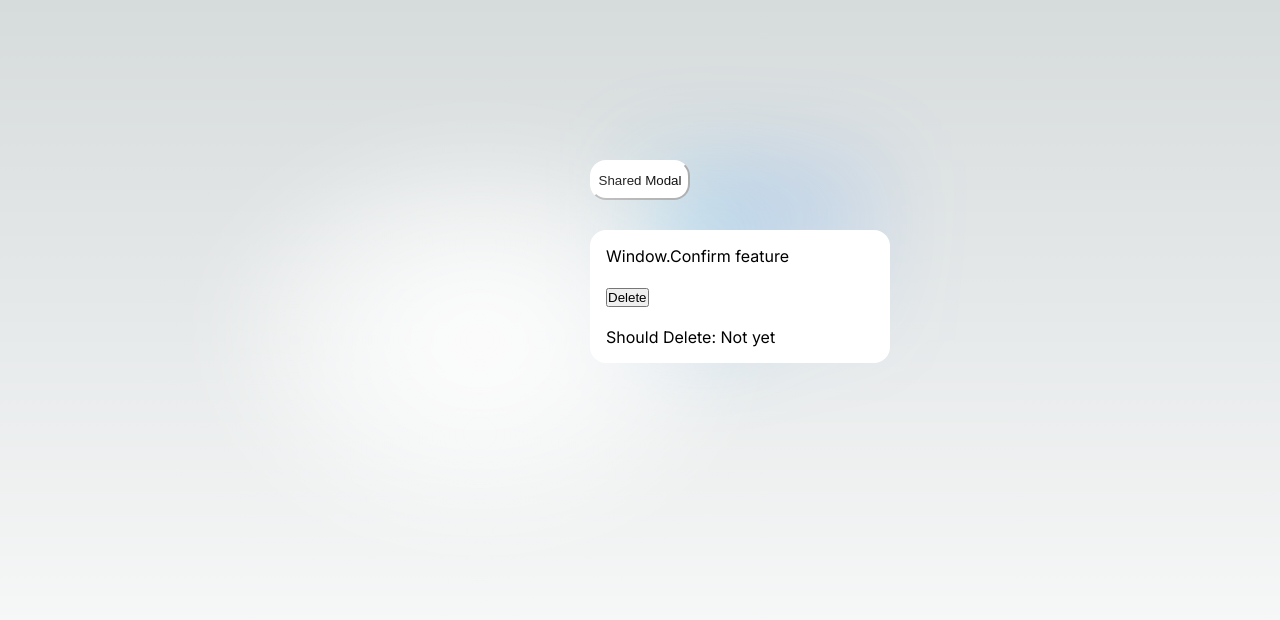
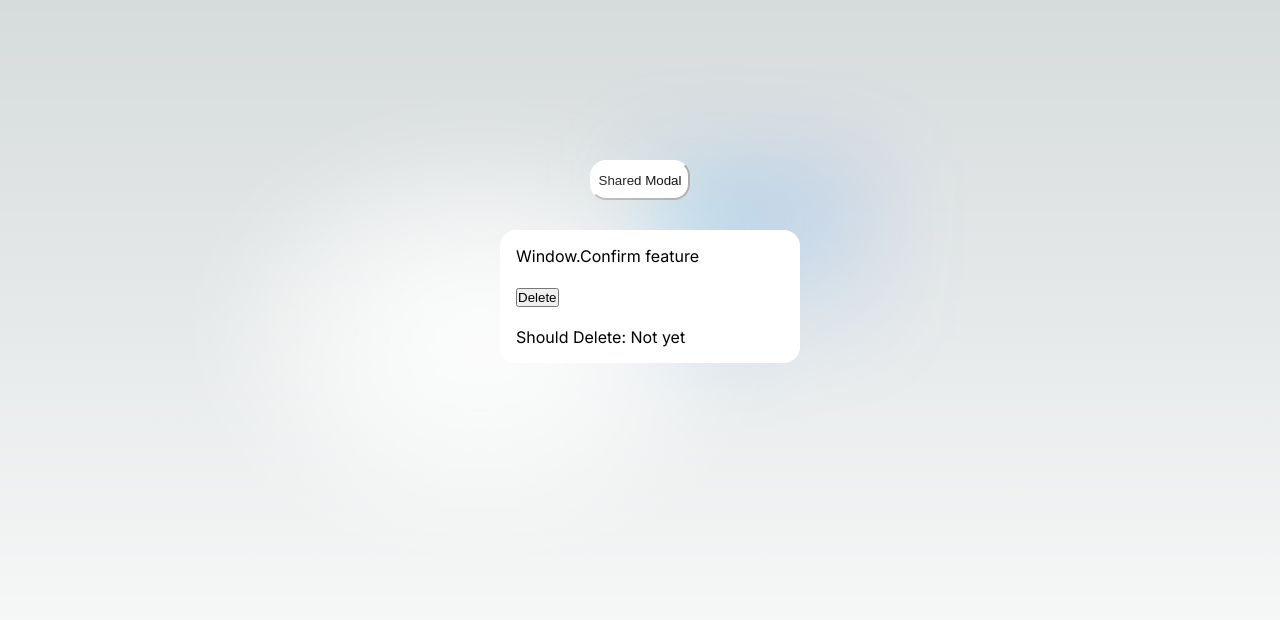
Before and after one commit to ashishguptabns/practice_react, a Next.js app: page / in a window 1280 px wide. Shown: the top 620 px of the page. Built offline with nearby package versions, Linux system fonts and the light colour scheme.

Commit message:
Update page.module.css

```diff
--- a/src/app/page.module.css
+++ b/src/app/page.module.css
@@ -240,6 +240,7 @@
 .windowConfirm {
   margin-top: 30px;
   background: white;
+  margin-left: -90%;
   border-radius: 16px;
   padding: 16px;
   width: 300px;
```
